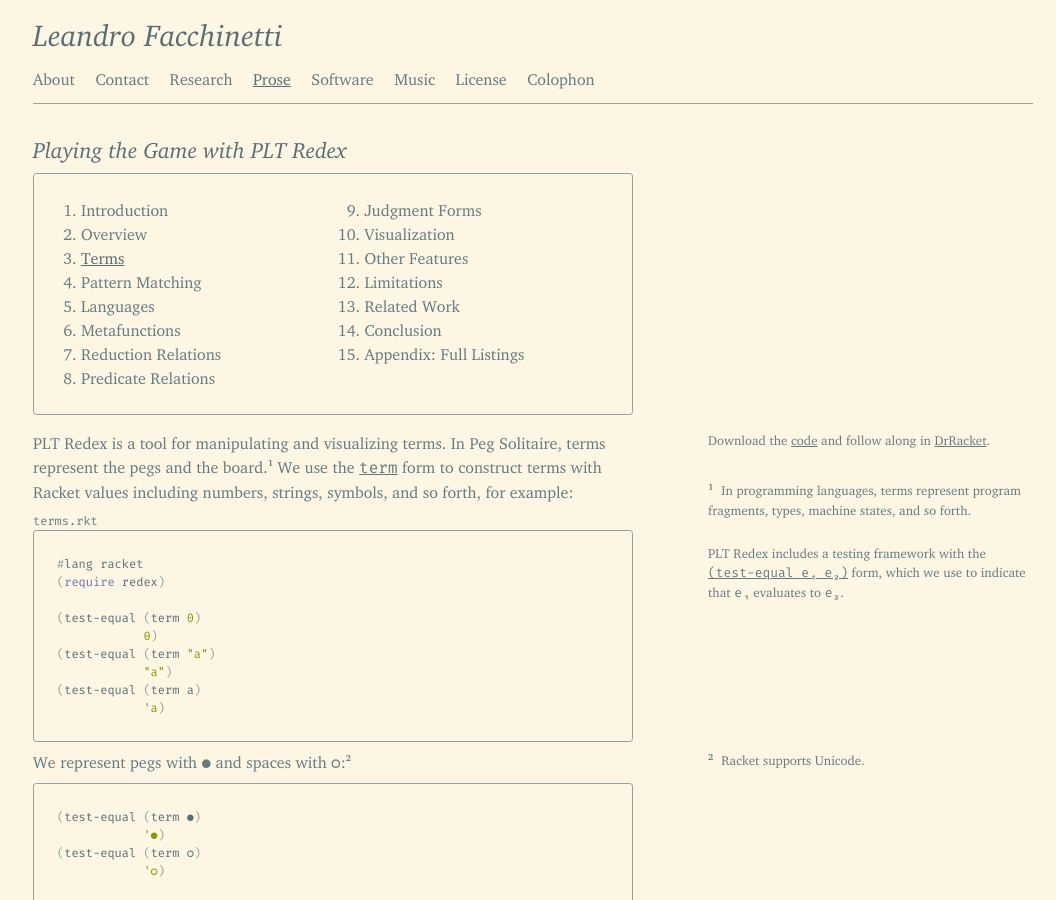
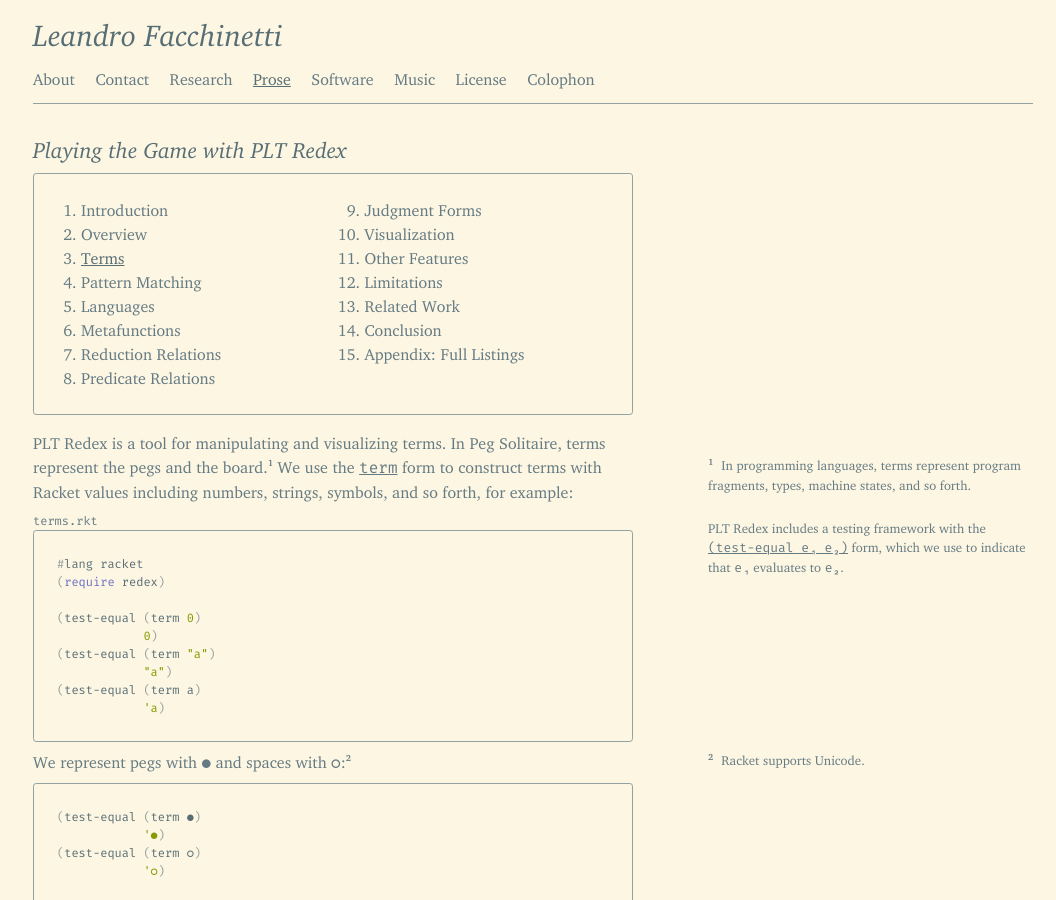
Before and after one commit to leafac/leafac.com, a Jekyll site: the page built from prose/playing-the-game-with-plt-redex/terms.md, in a window 1280 px wide and 900 px high. Shown: the whole window, without its empty margins (107-1163 px from the left). Built offline with Jekyll 4.4.1, drawn with Linux system fonts in a browser that asks for light colours.

Commit message:
Move snippet

```diff
--- a/prose/playing-the-game-with-plt-redex/terms.md
+++ b/prose/playing-the-game-with-plt-redex/terms.md
@@ -3,10 +3,6 @@
 title: Playing the Game with PLT Redex
 table-of-contents: table-of-contents.html
 ---
-
-<aside markdown="1">
-Download the [code](playing-the-game-with-plt-redex.zip) and follow along in [DrRacket](https://racket-lang.org).
-</aside>
 
 PLT Redex is a tool for manipulating and visualizing terms. In Peg Solitaire, terms represent the pegs and the board.<label class="margin-note"><input type="checkbox"><span markdown="1">In programming languages, terms represent program fragments, types, machine states, and so forth.</span></label> We use the [`term`](https://docs.racket-lang.org/redex/The_Redex_Reference.html?q=term#%28form._%28%28lib._redex%2Freduction-semantics..rkt%29._term%29%29) form to construct terms with Racket values including numbers, strings, symbols, and so forth, for example:
 
```
Also changed, not shown: prose/playing-the-game-with-plt-redex/index.md (+1 -0 lines).
